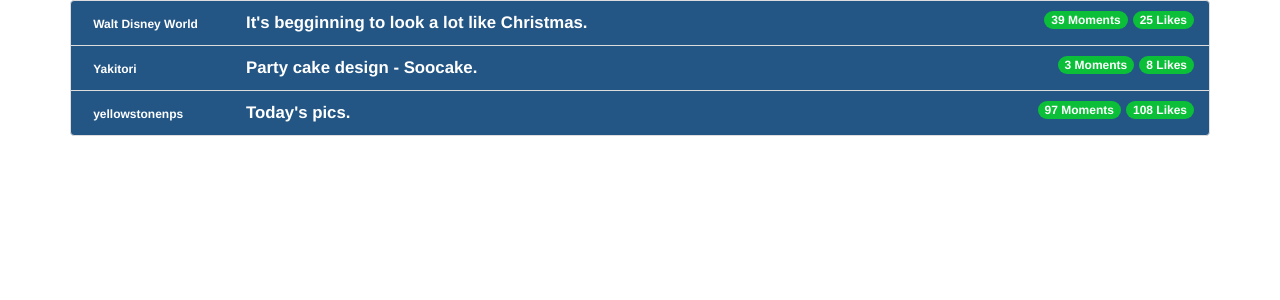
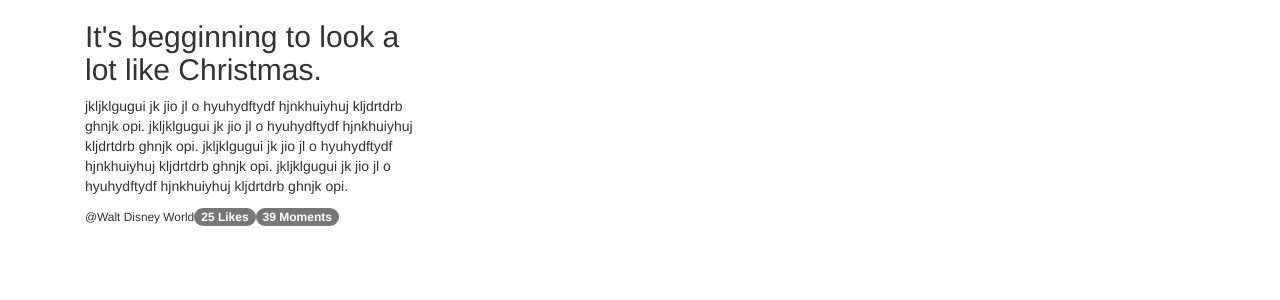
Before and after one commit to mingxinwb/leisure-moment, an Angular app in the folder lm-client/: page /moments/1 in a window 1280 px wide. Shown: the top 300 px of the page. Built offline with nearby package versions, Linux system fonts and the light colour scheme.

Commit message:
generate dataService, routing, component: moment-detail

```diff
--- a/lm-client/src/app/app.component.html
+++ b/lm-client/src/app/app.component.html
@@ -1 +1 @@
-<app-moment-list></app-moment-list>
+<router-outlet></router-outlet>
--- /dev/null
+++ b/lm-client/src/app/app.routes.ts
@@ -0,0 +1,26 @@
+import { Routes, RouterModule } from '@angular/router';
+
+import { MomentListComponent } from './components/moment-list/moment-list.component';
+import { MomentDetailComponent } from './components/moment-detail/moment-detail.component';
+
+const routes: Routes = [
+    {
+        path: '',
+        redirectTo: 'moments',
+        pathMatch: 'full'
+    },
+    {
+        path: 'moments',
+        component: MomentListComponent
+    },
+    {
+        path: 'moments/:id',
+        component: MomentDetailComponent
+    },
+    {
+        path: '**',
+        redirectTo: 'moments'
+    }
+];
+
+export const routing = RouterModule.forRoot(routes);
--- /dev/null
+++ b/lm-client/src/app/components/moment-detail/moment-detail.component.html
@@ -0,0 +1,13 @@
+<div class="container">
+  <div class="col-xs-12 col-md-4">
+    <h2>
+      {{ moment.title }}
+    </h2>
+    <p>
+      {{ moment.content }}
+    </p>
+    <small>@{{ moment.nickname }}</small>
+    <span class="badge badge-info badge-pill">{{ moment.likes }} Likes</span>
+    <span class="badge badge-info badge-pill">{{ moment.comments }} Moments</span>
+  </div>
+</div>
--- /dev/null
+++ b/lm-client/src/app/components/moment-detail/moment-detail.component.ts
@@ -0,0 +1,24 @@
+import { ActivatedRoute, Params } from '@angular/router';
+import { Component, OnInit } from '@angular/core';
+
+import { DataService } from '../../services/data.service';
+import { Moment } from '../../models/moment.model';
+
+@Component({
+  selector: 'app-moment-detail',
+  templateUrl: './moment-detail.component.html',
+  styleUrls: ['./moment-detail.component.css']
+})
+export class MomentDetailComponent implements OnInit {
+  moment: Moment;
+  constructor(
+    private route: ActivatedRoute,
+    private dataService: DataService) { }
+
+  ngOnInit() {
+    this.route.params.subscribe((params: Params) => {
+      this.moment = this.dataService.getMoment(+params['id']);
+    })
+  }
+
+}
--- a/lm-client/src/app/components/moment-list/moment-list.component.html
+++ b/lm-client/src/app/components/moment-list/moment-list.component.html
@@ -1,6 +1,6 @@
 <div class="container">
   <div class="list-group">
-    <a class="list-group-item" *ngFor="let moment of moments" href="#">
+    <a class="list-group-item" *ngFor="let moment of moments" [routerLink]="['/moments', moment.id]">
       <span class="pull-left label nickname">
           {{ moment.nickname }}
       </span>
--- a/lm-client/src/app/components/moment-list/moment-list.component.ts
+++ b/lm-client/src/app/components/moment-list/moment-list.component.ts
@@ -1,7 +1,7 @@
 import { Component, OnInit } from '@angular/core';
 
+import { DataService } from '../../services/data.service';
 import { Moment } from '../../models/moment.model';
-import { mockMoments } from '../../mock-moments';
 
 
 @Component({
@@ -10,15 +10,16 @@ import { mockMoments } from '../../mock-moments';
   styleUrls: ['./moment-list.component.css']
 })
 export class MomentListComponent implements OnInit {
-  moments: Moment[];
-  constructor() { }
+  moments: Moment[] = [];
+
+  constructor(private dataService: DataService) { }
 
   ngOnInit() {
     this.getMoments();
   }
 
-  getMoments() {
-    this.moments = mockMoments;
+  getMoments(): void {
+    this.moments = this.dataService.getMoments();
   };
 
 }
--- /dev/null
+++ b/lm-client/src/app/services/data.service.ts
@@ -0,0 +1,20 @@
+import { Injectable } from '@angular/core';
+
+import { mockMoments } from '../mock-moments';
+import { Moment } from '../models/moment.model';
+
+@Injectable()
+export class DataService {
+  moments: Moment[] = mockMoments;
+
+  constructor() { }
+
+  getMoments(): Moment[] {
+    return this.moments;
+  };
+
+  getMoment(id: number): Moment {
+    return this.moments.find((moment) => moment.id === id);
+  };
+
+}
```
Also changed, not shown: lm-client/src/app/app.module.ts (+10 -4 lines), lm-client/src/app/components/moment-detail/moment-detail.component.css (added), 2 other files (tests, documents, lock files or other folders).
